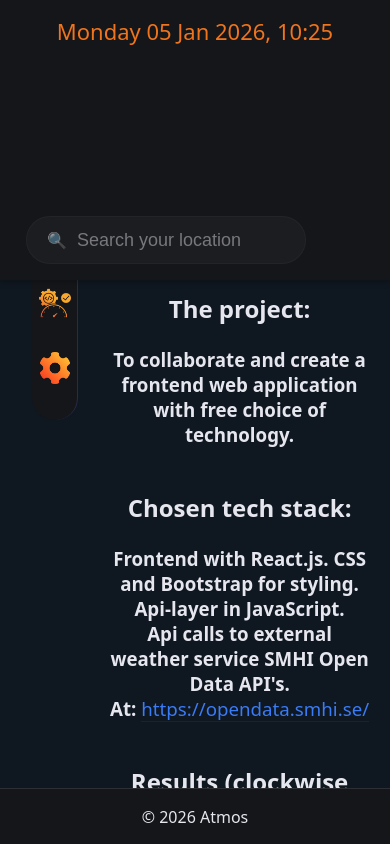
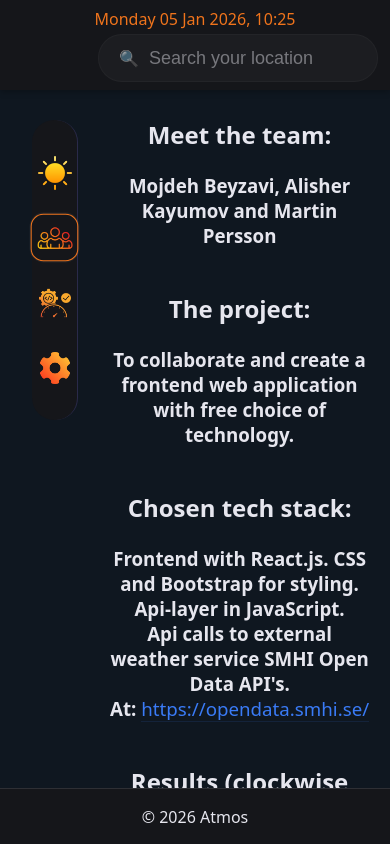
Before and after one commit to MartinPersson-Lexicon/Atmos, a React (Vite) app: page /about in a window 390 px wide. Shown: the top 844 px of the page. Built offline with nearby package versions, Linux system fonts and the light colour scheme.

Commit message:
chore: update header component layout and styles for better responsiveness

```diff
--- a/src/components/header/Header.css
+++ b/src/components/header/Header.css
@@ -11,11 +11,6 @@
   position: relative;
 }
 
-/* Ensure header spans full width and items stay in a row */
-.header {
-  width: 100%;
-  gap: 20px;
-}
 .header-logo {
   font-size: 58px;
   font-weight: 900;
@@ -45,30 +40,55 @@
   justify-content: flex-end;
 }
 
-/* Make the right side take available space and keep children aligned to the right */
-.header-right {
-  flex: 1 1 auto;
-  justify-content: flex-end;
-}
+/* Responsive: place date full-width and logo + right on same row */
+@media (max-width: 800px) {
+  .header {
+    display: grid;
+    grid-template-columns: 1fr auto;
+    grid-template-areas:
+      "date date"
+      "logo right";
+    /* align-items: center; */
+    justify-content: center;
+    gap: 4px 4px;
+    padding: 8px 12px;
+  }
 
-/* Responsive: stack header elements on very small screens */
-@media (max-width: 520px) {
-  .header {
-    flex-direction: column;
-    align-items: stretch;
-    gap: 10px;
-    height: auto;
+  .date {
+    grid-area: date;
+    font-size: 16px;
+    width: 100%;
+    text-align: center;
+    margin: 0;
   }
-  .header-right {
-    justify-content: space-between;
-  }
+
   .header-logo {
+    grid-area: logo;
     position: static;
     transform: none;
-    margin: 0 auto;
-    text-align: center;
-    font-size: 28px;
+    margin: 0;
+    text-align: left;
+    font-size: 1.8rem;
     font-weight: 800;
+    height: 36px;
+    display: flex;
+    align-items: center;
+    justify-content: flex-start;
+  }
+
+  .header-right {
+    grid-area: right;
+    display: flex;
+    position: static;
+    margin: 0;
+    align-items: center;
+    justify-content: flex-end;
+  }
+
+  .header-logo canvas {
+    height: 100%;
+    width: auto;
+    display: block;
   }
 }
 
--- a/src/components/header/Header.jsx
+++ b/src/components/header/Header.jsx
@@ -1,7 +1,7 @@
 import "./Header.css";
 import { useEffect, useState } from "react";
 
-export default function Header({ selectedCity, setSelectedCity, cityOptions }) {
+export default function Header({ setSelectedCity, cityOptions }) {
   // const { theme, setTheme } = useContext(ThemeContext);
   const getFormattedDate = (date = new Date()) => {
     const now = date;
```
